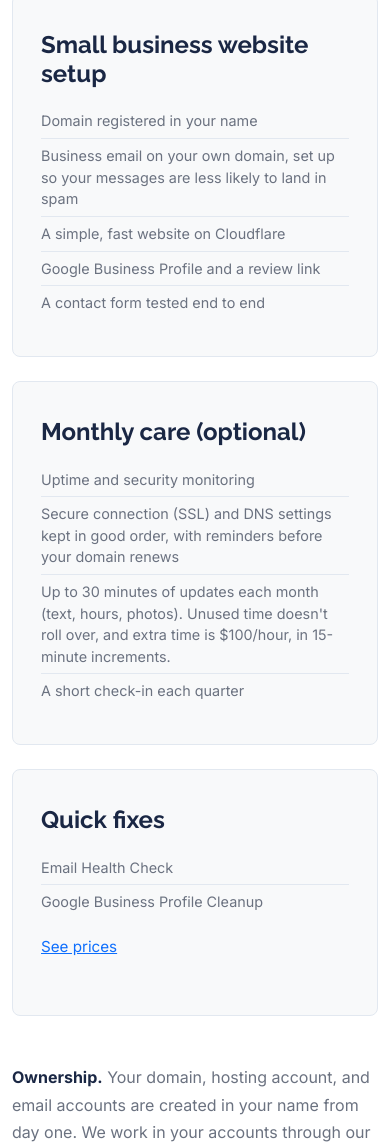
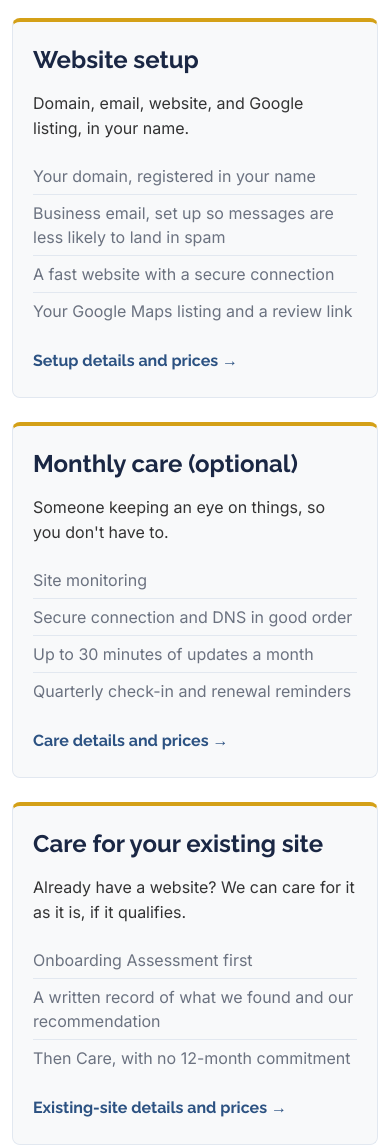
Before and after one commit to Restored-Digital/restored-digital, a plain HTML site: page index.html in a window 390 px wide. Shown: the part 1905-3053 px from the top of the page. Drawn offline with nearby package versions, Linux system fonts and the light colour scheme.

Commit message:
Home page: four clickable service cards
- Cards: Website setup, Monthly care, Care for your existing site, Quick fixes
- Each card has a title, one plain sentence, short bullets, and one link that
  covers the whole card, going to its section on the pricing page
- No prices on the cards (the pricing page carries them); caveats such as
  the rollover rule and the $100/hour rate stay on the pricing page
- Gold top border, 1rem list text, tighter padding on small screens, links
  aligned to the card bottom, visible keyboard focus

Co-Authored-By: Claude Sonnet 5.5 <noreply@anthropic.com>
Claude-Session: https://claude.ai/code/session_01G1nyGzeKnpd3jQJd8v5R6a

```diff
--- a/css/styles.css
+++ b/css/styles.css
@@ -175,13 +175,21 @@ h1, h2, h3, h4, h5 {
 }
 
 .service-card {
+    position: relative;
     background: var(--off-white);
     border: 1px solid var(--border);
+    border-top: 4px solid var(--gold);
     border-radius: 8px;
-    padding: 36px 28px;
+    padding: 32px 26px;
     height: 100%;
     display: flex;
     flex-direction: column;
+    transition: box-shadow 0.15s ease, transform 0.15s ease;
+}
+
+.service-card:hover {
+    box-shadow: 0 6px 18px rgba(26, 39, 68, 0.12);
+    transform: translateY(-2px);
 }
 
 .service-card h3 {
@@ -217,8 +225,8 @@ h1, h2, h3, h4, h5 {
 .service-list {
     list-style: none;
     padding: 0;
-    margin: 0;
-    font-size: 0.9rem;
+    margin: 0 0 20px 0;
+    font-size: 1rem;
     color: var(--gray);
     margin-top: 0;
 }
@@ -230,6 +238,61 @@ h1, h2, h3, h4, h5 {
 
 .service-list li:last-child {
     border-bottom: none;
+}
+
+.service-card .service-lead {
+    color: var(--text);
+    font-size: 1rem;
+    margin-bottom: 16px;
+}
+
+/* The whole card is the link: the overlay covers the card, one link per card. */
+.service-card-link {
+    margin-top: auto;
+    color: var(--blue);
+    font-family: "Raleway", sans-serif;
+    font-weight: 700;
+    text-decoration: none;
+}
+
+.service-card-link::after {
+    content: "\00a0\2192";
+}
+
+.service-card-link::before {
+    content: "";
+    position: absolute;
+    inset: 0;
+    border-radius: 8px;
+}
+
+.service-card-link:hover {
+    text-decoration: underline;
+}
+
+.service-card-link:focus-visible {
+    outline: none;
+}
+
+.service-card-link:focus-visible::before {
+    outline: 3px solid var(--blue);
+    outline-offset: 2px;
+}
+
+@media (max-width: 575.98px) {
+    .service-card {
+        padding: 24px 20px;
+    }
+}
+
+@media (prefers-reduced-motion: reduce) {
+    .service-card {
+        transition: none;
+    }
+
+    .service-card:hover {
+        transform: none;
+    }
 }
 /* --- About --- */
 #about {
--- a/index.html
+++ b/index.html
@@ -229,45 +229,54 @@
               <h2>Website, email, and Google listing setup</h2>
             </div>
           </div>
-          <div class="row mt-5">
-            <div class="col-md-4 mb-4 mb-md-0">
+          <div class="row mt-5 g-4">
+            <div class="col-md-6 col-xl-3">
               <div class="service-card">
-                <h3>Small business website setup</h3>
+                <h3>Website setup</h3>
+                <p class="service-lead">Domain, email, website, and Google listing, in your name.</p>
                 <ul class="service-list">
-                  <li>Domain registered in your name</li>
-                  <li>
-                    Business email on your own domain, set up so your messages are less likely to land in spam
-                  </li>
-                  <li>A simple, fast website on Cloudflare</li>
-                  <li>Google Business Profile and a review link</li>
-                  <li>A contact form tested end to end</li>
+                  <li>Your domain, registered in your name</li>
+                  <li>Business email, set up so messages are less likely to land in spam</li>
+                  <li>A fast website with a secure connection</li>
+                  <li>Your Google Maps listing and a review link</li>
                 </ul>
+                <a class="service-card-link" href="pricing.html#getting-started">Setup details and prices</a>
               </div>
             </div>
-            <div class="col-md-4 mb-4 mb-md-0">
+            <div class="col-md-6 col-xl-3">
               <div class="service-card">
                 <h3>Monthly care (optional)</h3>
+                <p class="service-lead">Someone keeping an eye on things, so you don't have to.</p>
                 <ul class="service-list">
-                  <li>Uptime and security monitoring</li>
-                  <li>Secure connection (SSL) and DNS settings kept in good order, with reminders before your domain renews</li>
-                  <li>
-                    Up to 30 minutes of updates each month (text, hours,
-                    photos). Unused time doesn't roll over, and extra time is $100/hour, in 15-minute increments.
-                  </li>
-                  <li>A short check-in each quarter</li>
+                  <li>Site monitoring</li>
+                  <li>Secure connection and DNS in good order</li>
+                  <li>Up to 30 minutes of updates a month</li>
+                  <li>Quarterly check-in and renewal reminders</li>
                 </ul>
+                <a class="service-card-link" href="pricing.html#care">Care details and prices</a>
               </div>
             </div>
-            <div class="col-md-4">
+            <div class="col-md-6 col-xl-3">
+              <div class="service-card">
+                <h3>Care for your existing site</h3>
+                <p class="service-lead">Already have a website? We can care for it as it is, if it qualifies.</p>
+                <ul class="service-list">
+                  <li>Onboarding Assessment first</li>
+                  <li>A written record of what we found and our recommendation</li>
+                  <li>Then Care, with no 12-month commitment</li>
+                </ul>
+                <a class="service-card-link" href="pricing.html#existing-site">Existing-site details and prices</a>
+              </div>
+            </div>
+            <div class="col-md-6 col-xl-3">
               <div class="service-card">
                 <h3>Quick fixes</h3>
+                <p class="service-lead">One-time fixes, paid in full at signing.</p>
                 <ul class="service-list">
-                  <li>Email Health Check</li>
-                  <li>Google Business Profile Cleanup</li>
+                  <li>Email Health Check: we check and fix your email settings, then send test messages</li>
+                  <li>Google Business Profile Cleanup: we claim or recover your Google listing and correct your details</li>
                 </ul>
-                <p class="mt-3">
-                  <a href="pricing.html#quick-fixes">See prices</a>
-                </p>
+                <a class="service-card-link" href="pricing.html#quick-fixes">Quick fix details and prices</a>
               </div>
             </div>
           </div>
```
